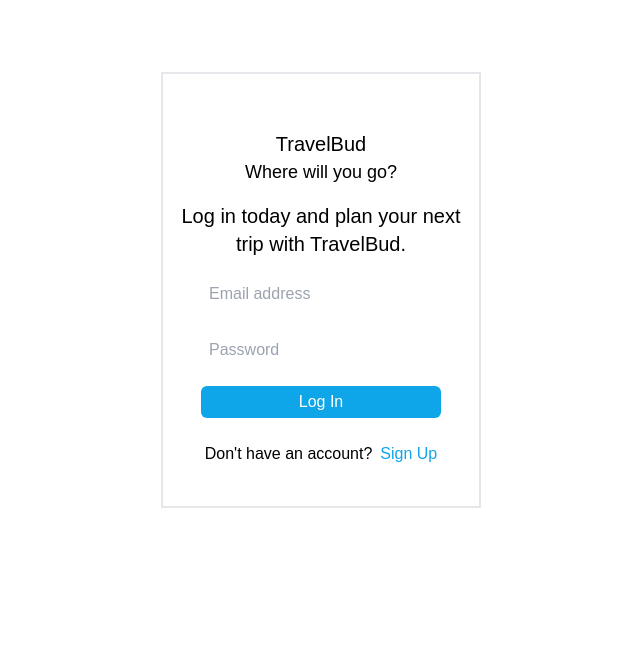
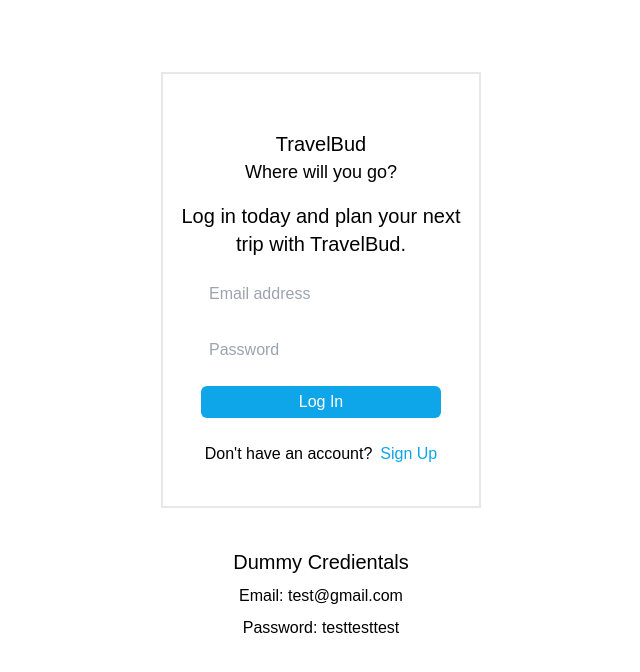
Before and after one commit to morfeli/travel-bud, a Next.js app: page / in a window 1280 px wide. Shown: the top 672 px of the page, without its empty margins (319-959 px from the left). Built offline with nearby package versions, Linux system fonts and the light colour scheme; no server answers; a web font is replaced by a local one.

Commit message:
add dummy credientals

```diff
--- a/pages/index.tsx
+++ b/pages/index.tsx
@@ -11,6 +11,12 @@ const Home: NextPage = () => {
         <link rel="icon" href="/favicon.ico" />
       </Head>
       <LoginPage />
+      <div className="text-center">
+        <h2 className="text-xl">Dummy Credientals</h2>
+
+        <p className="py-2">Email: test@gmail.com</p>
+        <p>Password: testtesttest</p>
+      </div>
     </div>
   );
 };
```
